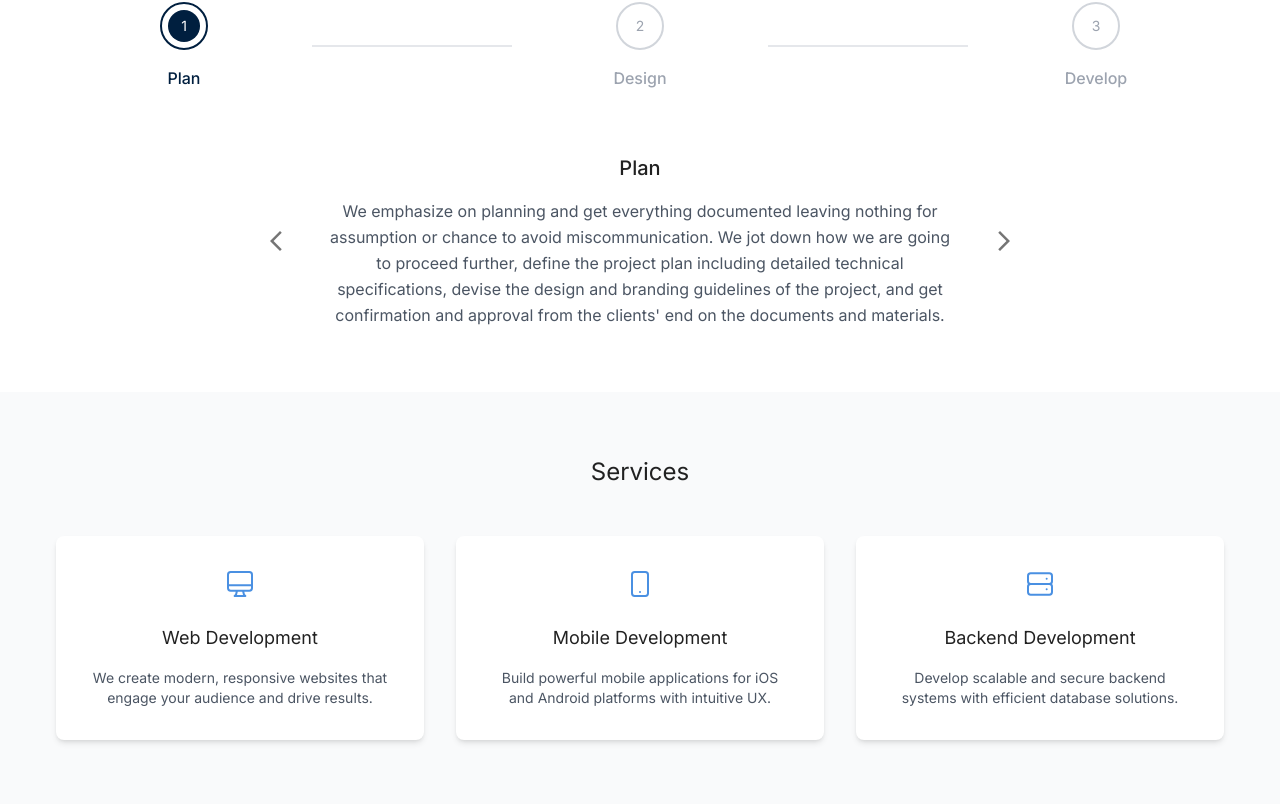
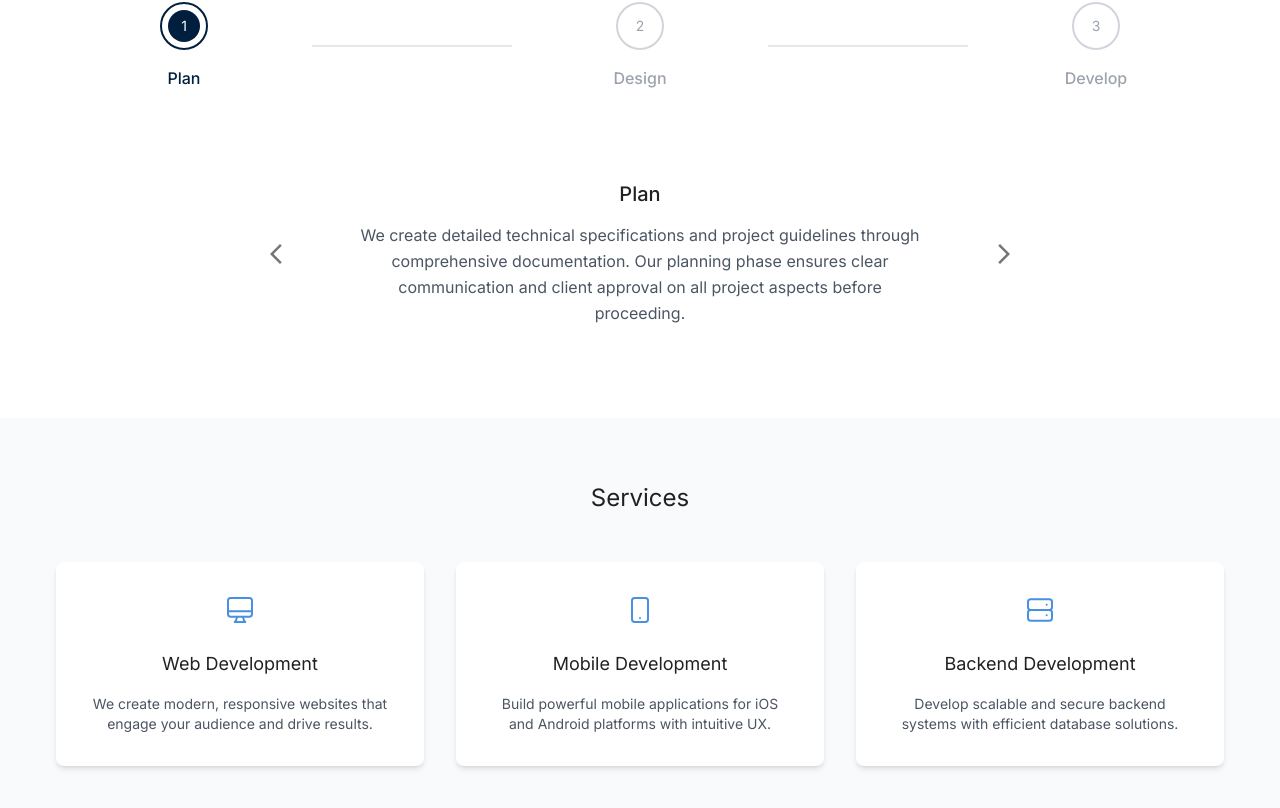
Before and after one commit to enesmalikdmn/emd-ajans, a Next.js app: page / in a window 1280 px wide. Shown: the part 942-1750 px from the top of the page. Built offline with nearby package versions, Linux system fonts and the light colour scheme.

Commit message:
feat: process content changes

```diff
--- a/app/components/Process.tsx
+++ b/app/components/Process.tsx
@@ -15,7 +15,7 @@ const processSteps: ProcessStep[] = [
   {
     number: 1,
     title: 'Plan',
-    description: 'We emphasize on planning and get everything documented leaving nothing for assumption or chance to avoid miscommunication. We jot down how we are going to proceed further, define the project plan including detailed technical specifications, devise the design and branding guidelines of the project, and get confirmation and approval from the clients\' end on the documents and materials.'
+    description: 'We create detailed technical specifications and project guidelines through comprehensive documentation. Our planning phase ensures clear communication and client approval on all project aspects before proceeding.'
   },
   {
     number: 2,
@@ -84,26 +84,32 @@ const Process = () => {
 
           {/* Content */}
           <div className="max-w-3xl mx-auto w-full mt-8">
-            <div className="flex items-center gap-4">
+            <div className="flex items-center gap-4 min-h-[200px]">
               <IconButton
                 onClick={handlePrevStep}
-                className="text-[#001f3f] hover:bg-[#001f3f]/10"
+                className="text-[#001f3f] hover:bg-[#001f3f]/10 self-center"
               >
                 <ArrowBackIosNewIcon />
               </IconButton>
 
-              <div className="flex-1 px-4">
-                <h3 className="text-xl font-medium mb-4 text-center">
-                  {processSteps[currentStep].title}
-                </h3>
-                <p className="text-gray-600 text-center leading-relaxed">
-                  {processSteps[currentStep].description}
-                </p>
+              <div className="flex-1 px-4 flex flex-col justify-center h-full">
+                <div className="h-[40px] flex items-center justify-center">
+                  <h3 className="text-xl font-medium text-center">
+                    {processSteps[currentStep].title}
+                  </h3>
+                </div>
+                <div className="h-[120px] flex items-center justify-center overflow-y-auto">
+                  <div className="w-full max-w-[600px] mx-auto px-4">
+                    <p className="text-gray-600 text-center leading-relaxed">
+                      {processSteps[currentStep].description}
+                    </p>
+                  </div>
+                </div>
               </div>
 
               <IconButton
                 onClick={handleNextStep}
-                className="text-[#001f3f] hover:bg-[#001f3f]/10"
+                className="text-[#001f3f] hover:bg-[#001f3f]/10 self-center"
               >
                 <ArrowForwardIosIcon />
               </IconButton>
```
